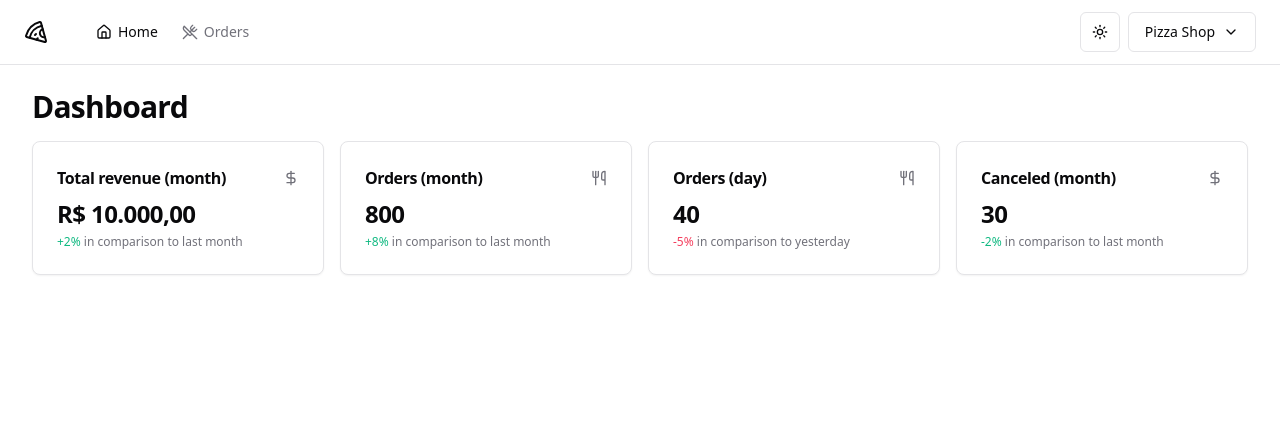
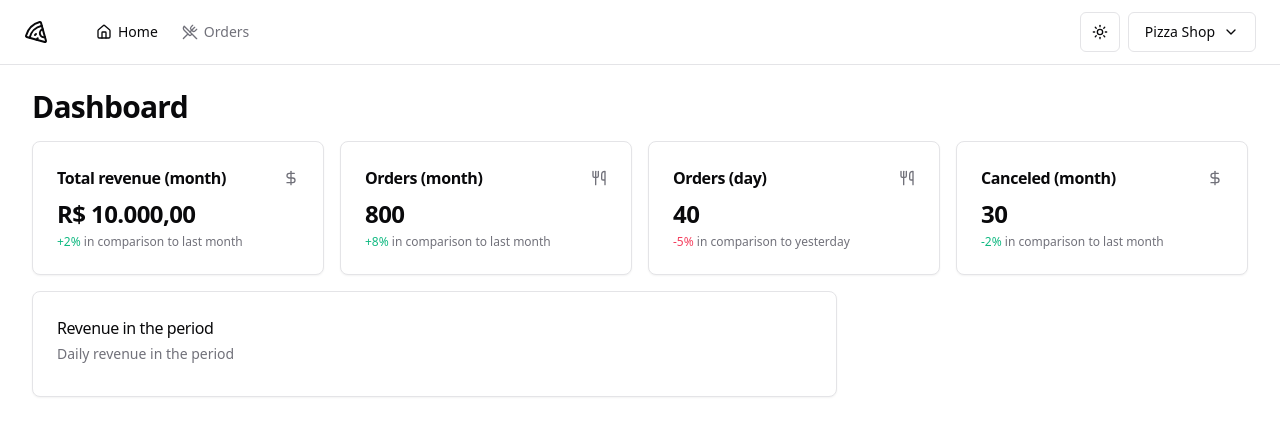
Before and after one commit to isaiasgabriel/pizza-shop, a React (Vite) app: page / in a window 1280 px wide. Shown: the top 436 px of the page. Built offline with nearby package versions, Linux system fonts and the light colour scheme.

Commit message:
🧱 Creating revenue chart area grid layout example

```diff
--- a/src/pages/app/dashboard/dashboard.tsx
+++ b/src/pages/app/dashboard/dashboard.tsx
@@ -4,6 +4,7 @@ import { DayOrdersAmount } from './cards/day-orders-amount'
 import { MonthCanceledOrdersAmount } from './cards/month-canceled-orders-amount'
 import { MonthOrdersAmount } from './cards/month-orders-amount-card'
 import { MonthRevenueCard } from './cards/month-revenue-card'
+import { RevenueChart } from './revenue-chart'
 
 export function Dashboard() {
   return (
@@ -18,6 +19,10 @@ export function Dashboard() {
           <DayOrdersAmount />
           <MonthCanceledOrdersAmount />
         </div>
+
+        <div className="grid grid-cols-9 gap-4">
+          <RevenueChart />
+        </div>
       </div>
     </>
   )
--- /dev/null
+++ b/src/pages/app/dashboard/revenue-chart.tsx
@@ -0,0 +1,21 @@
+import {
+  Card,
+  CardDescription,
+  CardHeader,
+  CardTitle,
+} from '@/components/ui/card'
+
+export function RevenueChart() {
+  return (
+    <Card className="col-span-6">
+      <CardHeader className="flex-row items-center justify-between pb-8">
+        <div className="space-y-1">
+          <CardTitle className="text-base font-medium">
+            Revenue in the period
+          </CardTitle>
+          <CardDescription>Daily revenue in the period</CardDescription>
+        </div>
+      </CardHeader>
+    </Card>
+  )
+}
```
